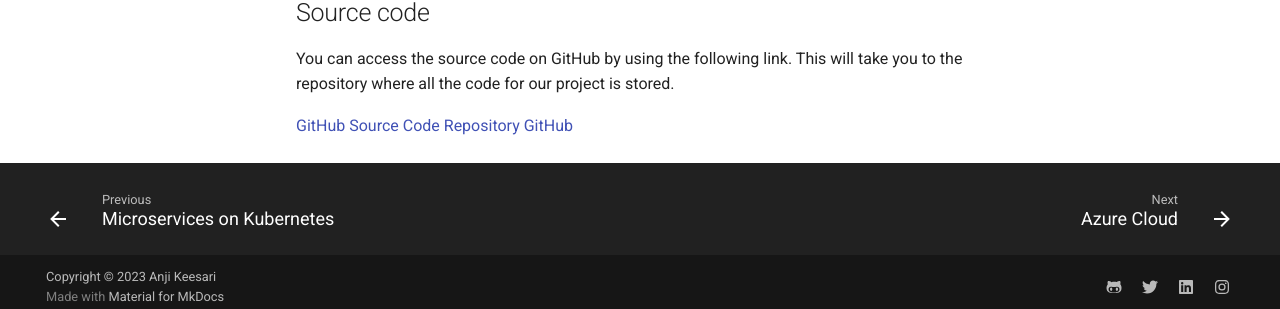
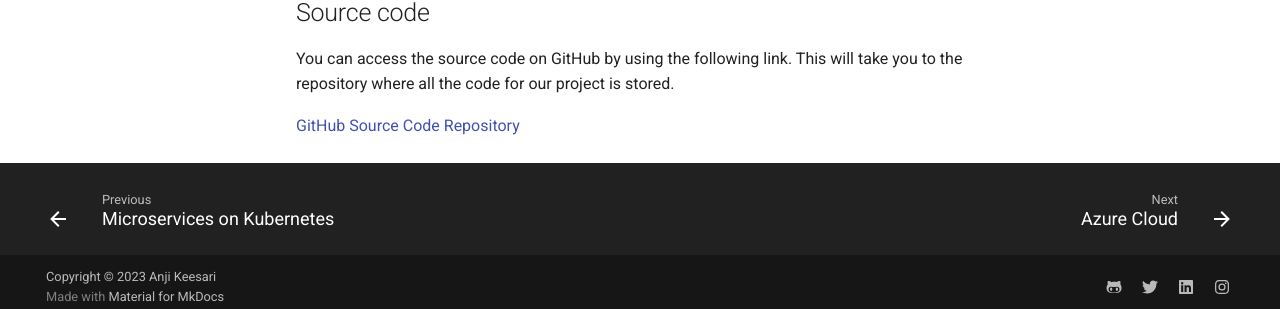
Before and after one commit to akeesari/anjikeesari, an MkDocs documentation site: the page built from docs/resources/webapi.md, in a window 1280 px wide and 900 px high, scrolled down 577 px. Shown: the part 581-890 px from the top of the window. Built offline with MkDocs 1.6.1 and Material for MkDocs 9.7.7, drawn with Linux system fonts in a browser that asks for light colours.

Commit message:
removed GitHub link

```diff
--- a/docs/resources/webapi.md
+++ b/docs/resources/webapi.md
@@ -43,4 +43,3 @@ We highly recommend following this series in sequence to ensure a clear understa
 You can access the source code on GitHub by using the following link. This will take you to the repository where all the code for our project is stored.
 
 <a href="https://github.com/akeesari/feedbackservice/" target="_blank">GitHub Source Code Repository</a>
-<a href="https://github.com" target="_blank">GitHub</a>
```
